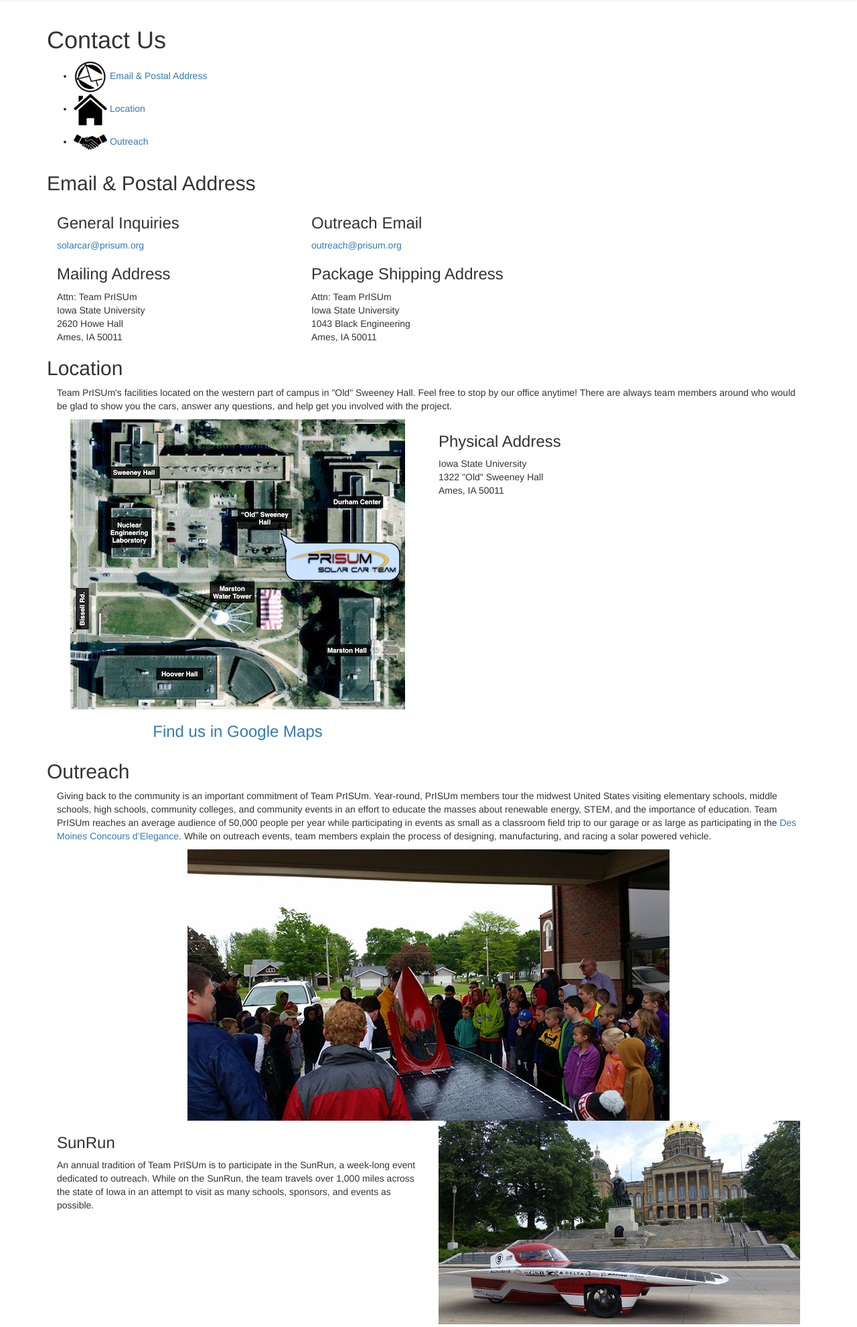
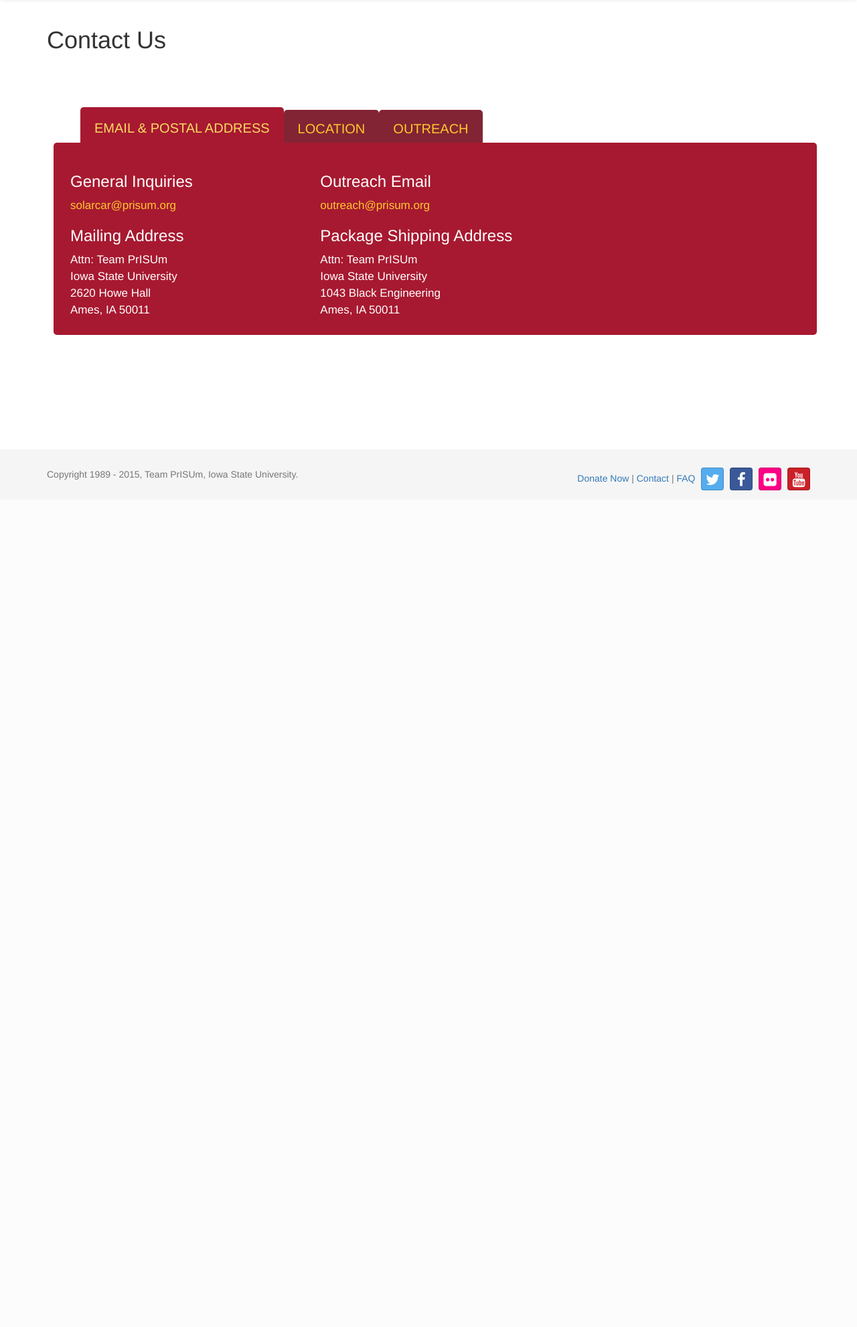
Before and after one commit to ISU-WebDevClub/prisum, a Flask app: page /contact in a window 1280 px wide. Shown: the part 54-2035 px from the top of the page at 67% size. After the commit the page ends 786 px from the top, so only its background shows below. Run offline with Flask 2, Linux system fonts and the light colour scheme; some libraries are stand-ins or nearby versions.

Commit message:
Added tabs. Still need to change body height on page resize. Also need to do more styling to content.

```diff
--- a/prisum/static/css/global.css
+++ b/prisum/static/css/global.css
@@ -27,3 +27,79 @@ body {
 #footer .btn-social-icon {
     margin-left: 5px;
 }
+
+
+
+
+
+.tabs {
+  width: 100%;
+  float: none;
+  list-style: none;
+  position: relative;
+  margin: 80px 0 0 10px;
+  text-align: left;
+}
+.tabs li {
+  float: left;
+  display: block;
+}
+.tabs input[type="radio"] {
+  position: absolute;
+  top: -9999px;
+  left: -9999px;
+}
+.tabs label {
+  display: block;
+  padding: 14px 21px;
+  border-radius: 5px 5px 0 0;
+  font-size: 20px;
+  font-weight: normal;
+  color: #FDC82F;
+  text-transform: uppercase;
+  background: #822433;
+  cursor: pointer;
+  position: relative;
+  top: 4px;
+  -moz-transition: all 0.2s ease-in-out;
+  -o-transition: all 0.2s ease-in-out;
+  -webkit-transition: all 0.2s ease-in-out;
+  transition: all 0.2s ease-in-out;
+}
+.tabs label:hover {
+  background: #96162B;
+  color: #FADA63;
+}
+.tabs .tab-content {
+  z-index: 2;
+  display: none;
+  overflow: hidden;
+  width: 100%;
+  font-size: 17px;
+  line-height: 25px;
+  padding: 25px;
+  position: absolute;
+  top: 53px;
+  left: 0;
+  background: #A71930;
+  color: #fff;
+  -webkit-border-radius: 5px;
+     -moz-border-radius: 5px;
+      -ms-border-radius: 5px;
+          border-radius: 5px;
+}
+.tabs .tab-content a {
+    color: #FDC82F;
+}
+.tabs .tab-content a:hover {
+    color: #FADA63;
+}
+.tabs [id^="tab"]:checked + label {
+  top: 0;
+  padding-top: 17px;
+  background: #A71930;
+  color: #FADA63;
+}
+.tabs [id^="tab"]:checked ~ [id^="tab-content"] {
+  display: block;
+}
--- a/prisum/templates/contact.html
+++ b/prisum/templates/contact.html
@@ -4,34 +4,13 @@
 <div class="container">
     <h1>Contact Us</h1>
 
-    <ul class="contact-page-nav">
-        <li>
-            <a href="#email-and-postal-address">
-                <img src="../static/img/icon_email.png" width="50px">
+    <ul class="tabs">
+        <li id="email-and-postal-address">
+            <input type="radio" name="tabs" id="tab1" checked/>
+            <!--<img src="../static/img/icon_email.png" width="50px">-->
+            <label for="tab1" onclick="changeBodyHeight('tab-content1')">Email & Postal Address</label>
 
-                Email & Postal Address
-            </a>
-        </li>
-        <li>
-            <a href="#location">
-                <img src="../static/img/icon_home.png" width="50px">
-
-                Location
-            </a>
-        </li>
-        <li>
-            <a href="#outreach">
-                <img src="../static/img/icon_handshake.png" width="50px">
-
-                Outreach
-            </a>
-        </li>
-    </ul>
-
-    <div id="email-and-postal-address">
-        <h2>Email & Postal Address</h2>
-
-        <div class="container-fluid">
+            <div id="tab-content1" class="tab-content container-fluid">
                 <div class="row">
                     <div class="col-sm-4">
                         <div class="address-card">
@@ -67,18 +46,19 @@
                     </div>
                 </div>
             </div>
+        </li>
 
-    </div>
+        <li id="location">
+            <input type="radio" name="tabs" id="tab2"/>
+            <!--<img src="../static/img/icon_home.png" width="50px">-->
+            <label for="tab2" onclick="changeBodyHeight('tab-content2')">Location</label>
 
-    <div id="location">
-        <h2>Location</h2>
-
-        <div class="container-fluid">
+            <div id="tab-content2" class="tab-content container-fluid">
                 <div class="row">
                     <div class="col-md-12">
-                    <p>Team PrISUm's facilities located on the western part of campus in "Old" Sweeney Hall. Feel free
-                        to stop by our office anytime! There are always team members around who would be glad to show
-                        you the cars, answer any questions, and help get you involved with the project.</p>
+                        <p>Team PrISUm's facilities located on the western part of campus in "Old" Sweeney Hall. Feel
+                            free to stop by our office anytime! There are always team members around who would be glad
+                            to show you the cars, answer any questions, and help get you involved with the project.</p>
                     </div>
                 </div>
                 <div class="row">
@@ -101,22 +81,23 @@
                     </div>
                 </div>
             </div>
+        </li>
 
-    </div>
+        <li id="outreach">
+            <input type="radio" name="tabs" id="tab3"/>
+            <!--<img src="../static/img/icon_handshake.png" width="50px">-->
+            <label for="tab3" onclick="changeBodyHeight('tab-content3')">Outreach</label>
 
-    <div id="outreach">
-        <h2>Outreach</h2>
-
-        <div class="container-fluid">
+            <div id="tab-content3" class="tab-content container-fluid">
                 <div class="row">
                     <div class="col-md-12">
                         <p>Giving back to the community is an important commitment of Team PrISUm. Year-round, PrISUm
                             members tour the midwest United States visiting elementary schools, middle schools, high
                             schools, community colleges, and community events in an effort to educate the masses about
-                        renewable energy, STEM, and the importance of education. Team PrISUm reaches an average audience
-                        of 50,000 people per year while participating in events as small as a classroom field trip to
-                        our garage or as large as participating in the <a href="http://www.desmoinesconcours.com/"
-                                                                          target="_blank">Des Moines Concours
+                            renewable energy, STEM, and the importance of education. Team PrISUm reaches an average
+                            audience of 50,000 people per year while participating in events as small as a classroom
+                            field trip to our garage or as large as participating in the <a
+                                    href="http://www.desmoinesconcours.com/" target="_blank">Des Moines Concours
                                 d’Elegance</a>. While on outreach events, team members explain the process of designing,
                             manufacturing, and racing a solar powered vehicle.</p>
                         <img src="../static/img/outreach1.jpg"
@@ -127,9 +108,9 @@
                     <div class="col-md-6">
                         <h3>SunRun</h3>
 
-                    <p>An annual tradition of Team PrISUm is to participate in the SunRun, a week-long event dedicated
-                        to outreach. While on the SunRun, the team travels over 1,000 miles across the state of Iowa in
-                        an attempt to visit as many schools, sponsors, and events as possible.</p>
+                        <p>An annual tradition of Team PrISUm is to participate in the SunRun, a week-long event
+                            dedicated to outreach. While on the SunRun, the team travels over 1,000 miles across the
+                            state of Iowa in an attempt to visit as many schools, sponsors, and events as possible.</p>
                     </div>
                     <div class="col-md-6">
                         <img src="../static/img/outreach2.jpg" style="width: 100%">
@@ -164,8 +145,20 @@
                     </div>
                 </div>
             </div>
+        </li>
+    </ul>
+
+    <br style="clear: both;"/>
 
 </div>
 
-</div>
+<script type="text/javascript">
+    function changeBodyHeight(tabContentID) {
+        setTimeout(function(){          // The timeout allows the content panel to resize before checking the size
+            var newHeight = document.getElementById(tabContentID).offsetHeight + 300;
+            console.log(newHeight);
+            document.getElementsByTagName('body')[0].style.height = newHeight + "px";
+        }, 1);
+    }
+</script>
 {% endblock %}
```
Lines whose indentation alone changed are shown as unchanged.
